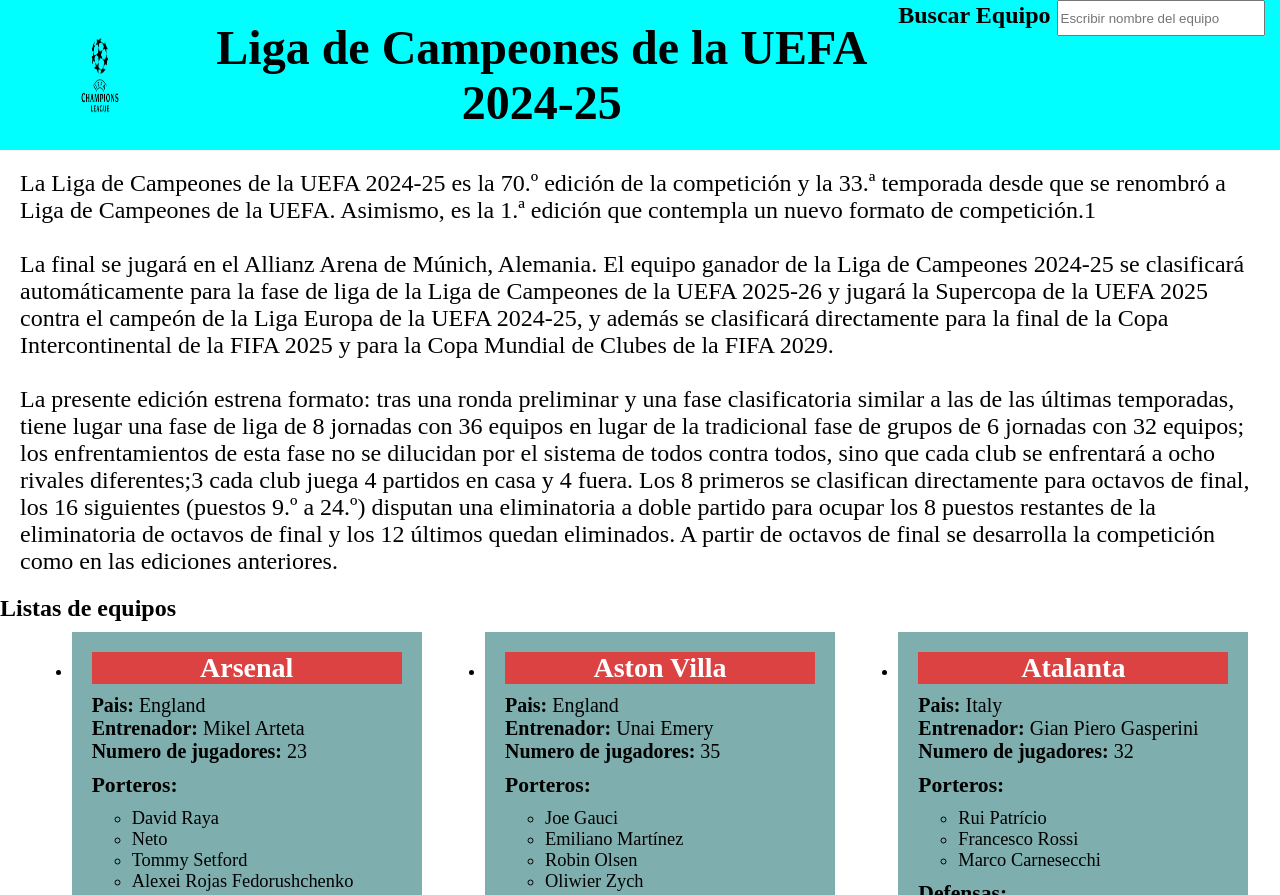
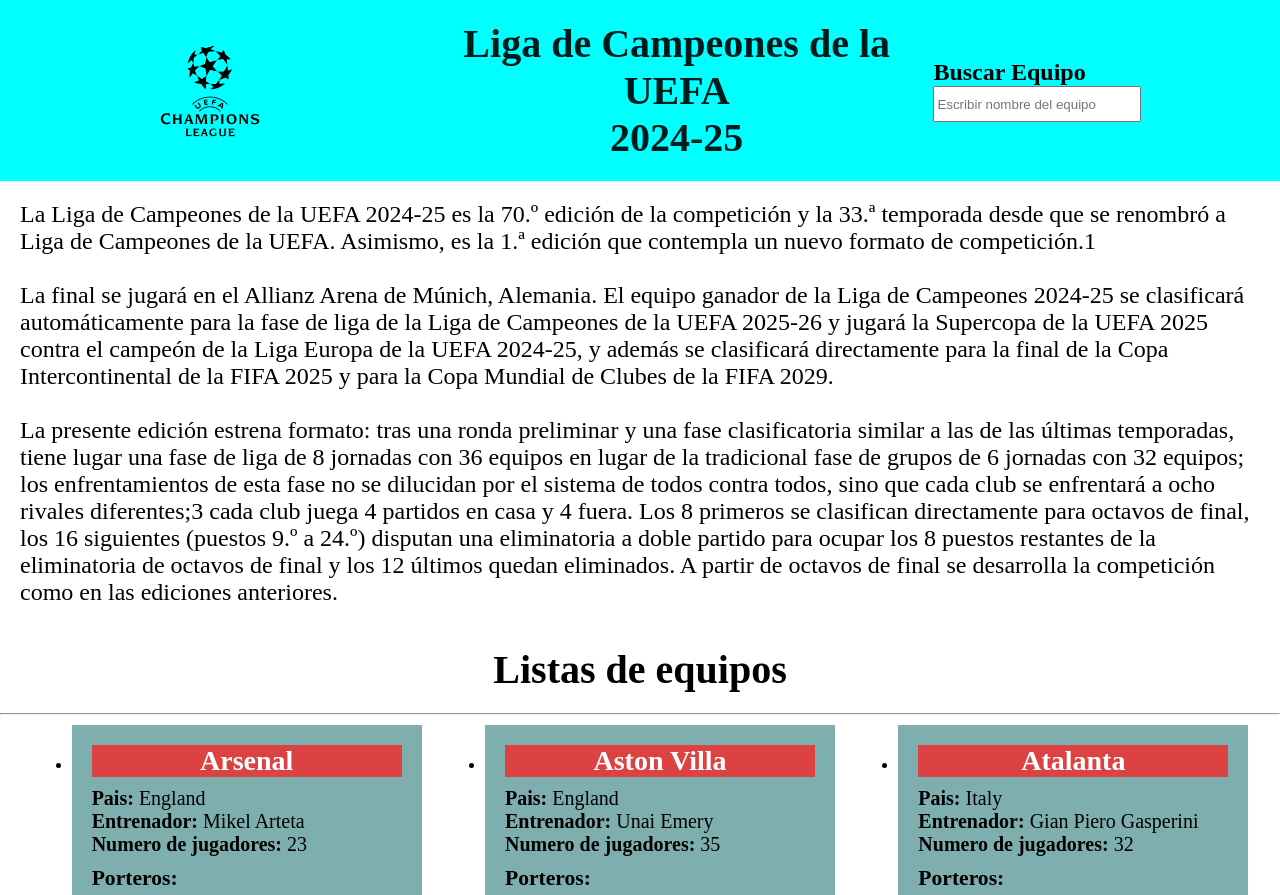
Before and after one commit to eduhardoRita/react-funcional-components, a React app: page / in a window 1280 px wide. Shown: the top 895 px of the page. Built offline with nearby package versions, Linux system fonts and the light colour scheme.

Commit message:
feature: changes in code and main component styles

```diff
--- a/src/Components/MainComponent/App.js
+++ b/src/Components/MainComponent/App.js
@@ -34,7 +34,8 @@
                     </p>
                 </section>
                 <section className="container-list">
-                    <h2 className="subtitle">Listas de equipos</h2>
+                    <h2 className="sub-title">Listas de equipos</h2>
+                    <hr/>
                     <FilteredList equipos={equiposData} searchQuery={searchQuery}/>
 
                 </section>
--- a/src/Components/MainComponent/styles.css
+++ b/src/Components/MainComponent/styles.css
@@ -8,14 +8,16 @@
         background-color: #00ffff;
         display: flex;
         justify-content: space-around;
+        align-items: center;
 
         img {
-            width: 150px;
+            width: 400px;
             margin: 10px;
         }
 
         .title {
-            font-size: 3rem;
+            color: #001b1b;
+            font-size: 2.5rem;
             text-align: center;
             margin: 0;
             padding: 20px 0;
@@ -33,6 +35,7 @@
         .sub-title {
             font-size: 2.5rem;
             text-align: center;
+            margin: 20px;
         }
     }
 }
```
